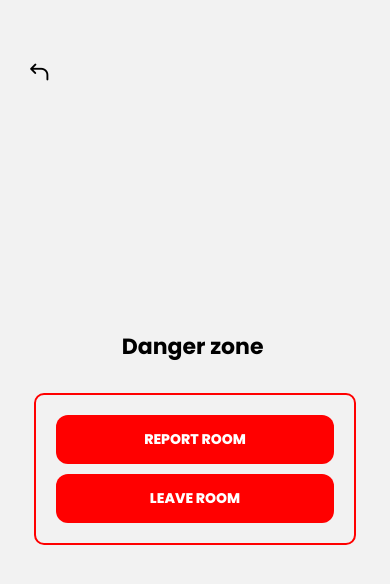
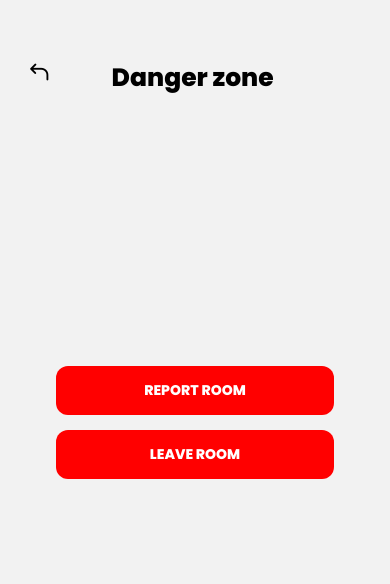
Before and after one commit to Chillandchat/mobile, a React Native app: screen /room-danger-zone in a window 390 px wide. Shown: the top 584 px of the page. Built offline with nearby package versions, Linux system fonts and the light colour scheme.

Commit message:
create no refresh

```diff
--- a/src/screens/CreateRoom.tsx
+++ b/src/screens/CreateRoom.tsx
@@ -97,8 +97,7 @@ const CreateRoom: React.FC<any> = ({ navigation }) => {
 
               createRoom(name, password, username)
                 .then((): void => {
-                  Alert.alert("", "Please restart the app to see the changes.");
-                  navigation.navigate("menu");
+                  navigation.push("menu");
                 })
                 .catch((err: unknown): void => {
                   setError("Unable to create room.");
--- a/src/screens/JoinRoom.tsx
+++ b/src/screens/JoinRoom.tsx
@@ -147,8 +147,7 @@ const JoinRoom: React.FC<any> = ({ navigation }) => {
             if (name !== "" && password !== "") {
               joinRoom(username, name, password)
                 .then((): void => {
-                  Alert.alert("", "Please restart the app to see the changes.");
-                  navigation.navigate("menu");
+                  navigation.push("menu");
                 })
                 .catch((err: unknown): void => {
                   setError("Unable to join room.");
--- a/src/screens/RoomDangerZone.tsx
+++ b/src/screens/RoomDangerZone.tsx
@@ -8,6 +8,7 @@ import reportRoom from "../scripts/reportRoom";
 import Button from "../components/Button";
 import { RootState } from "../redux/index.d";
 import removeRoom from "../scripts/removeRoom";
+import login from "../scripts/login";
 
 const RoomDangerZone: React.FC = () => {
   const { sessionStatus, userInfo }: any = useSelector(
@@ -17,9 +18,11 @@ const RoomDangerZone: React.FC = () => {
 
   const style: any = StyleSheet.create({
     text: {
-      fontFamily: "poppinsBold",
-      fontSize: 22,
-      padding: 30,
+      fontSize: 25,
+      fontFamily: "poppinsExtraBold",
+      position: "absolute",
+      top: "7%",
+      alignSelf: "center",
     },
     back: {
       position: "absolute",
@@ -32,10 +35,8 @@ const RoomDangerZone: React.FC = () => {
       flex: 1,
     },
     buttons: {
-      borderColor: "red",
-      borderWidth: 2,
-      padding: 20
-      ,borderRadius: 10,
+      padding: 35,
+      borderRadius: 10,
     },
   });
 
@@ -81,27 +82,62 @@ const RoomDangerZone: React.FC = () => {
           }}
           text={"report room"}
         />
-        <View style={{ marginTop: 10 }} />
+        <View style={{ marginTop: 15 }} />
         <Button
           color={"red"}
           textColor={"#fff"}
           onPress={(): void => {
             Alert.alert(
-              "",
+              "Leave room?",
               "Are you sure you want to leave this room? You cannot join unless you are reinvited.",
               [
                 {
                   text: "Leave",
                   style: "destructive",
                   onPress: (): void => {
+                    Alert.prompt(
+                      "Login",
+                      "Please enter your password to confirm.",
+                      [
+                        {
+                          text: "Leave room",
+                          style: "destructive",
+                          onPress: (text: string | undefined): void => {
+                            if (text === undefined) {
+                              Alert.alert(
+                                "Password incorrect, please try again later."
+                              );
+                              return;
+                            }
+
+                            login(userInfo.username, text as string)
+                              .then((): void => {
                                 removeRoom(sessionStatus.id, userInfo.username)
                                   .then((): void => {
-                        navigation.navigate("login");
-                        Alert.alert("Room left", "You have left this room.");
+                                    navigation.push("menu");
+                                    Alert.alert(
+                                      "Room left",
+                                      "You have left this room."
+                                    );
                                   })
                                   .catch((err: unknown): void => {
                                     console.error(err);
                                   });
+                              })
+                              .catch((err: unknown): void => {
+                                console.error(err);
+                                Alert.alert(
+                                  "Password incorrect, please try again later."
+                                );
+                              });
+                          },
+                        },
+                        {
+                          text: "Cancel",
+                        },
+                      ],
+                      "secure-text"
+                    );
                   },
                 },
                 { text: "Cancel" },
```
Lines whose indentation alone changed are shown as unchanged.
